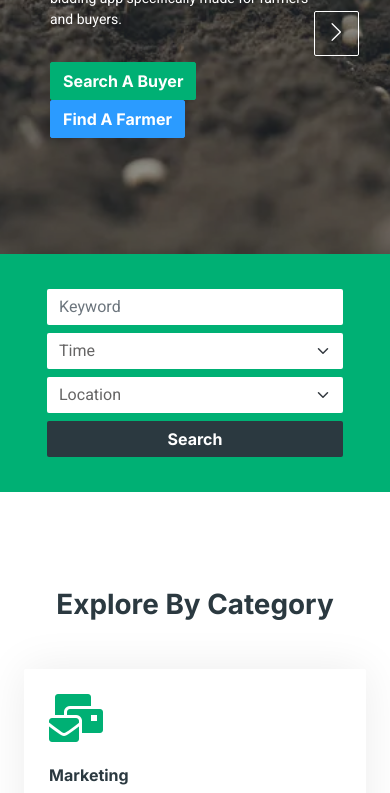
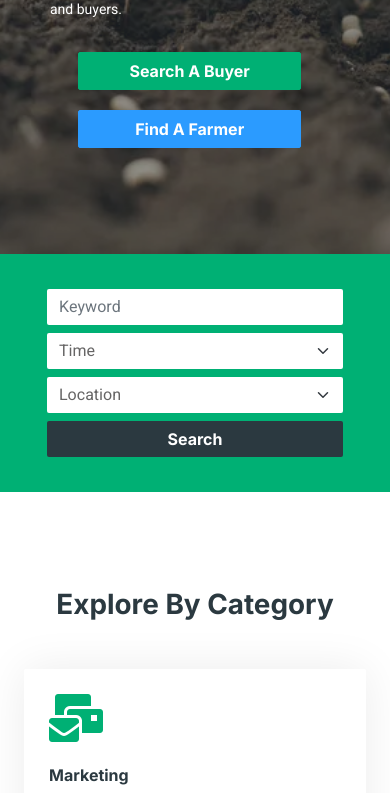
Before and after one commit to adithyansk-2002/HarvestHub, a plain HTML site: page index.html in a window 390 px wide. Shown: the part 321-1114 px from the top of the page. Drawn offline with nearby package versions, Linux system fonts and the light colour scheme.

Commit message:
Compatibility with mobile users

```diff
--- a/css/style.css
+++ b/css/style.css
@@ -218,9 +218,9 @@
     display: flex;
     align-items: center;
     justify-content: center;
-    color: #FFFFFF;
+    color: #ffffff00;
     background: transparent;
-    border: 1px solid #FFFFFF;
+    border: 1px solid #ffffff00;
     border-radius: 2px;
     font-size: 22px;
     transition: .5s;
@@ -391,3 +391,18 @@
     padding-right: 0;
     border-right: none;
 }
+
+@media (max-width: 576px) {
+    .button-container {
+        display: flex;
+        flex-direction: column; /* Stack buttons vertically */
+        align-items: center; /* Center align buttons */
+        gap: 20px; /* Increase space between buttons */
+        width: 100%; /* Ensure container takes full width */
+    }
+
+    .button-container .btn {
+        width: 80%; /* Make buttons take most of the container width */
+        max-width: 300px; /* Optional: limit the maximum width */
+    }
+}
--- a/index.html
+++ b/index.html
@@ -73,7 +73,7 @@
                         </div>
                     </div>
                     <a href="contact.html" class="nav-item nav-link">Contact</a>
-                    <a href="login.html" class="btn btn-primary rounded-0 py-4 px-lg-5 mt-3 mt-lg-0">Sign In<i class="fa fa-arrow-right ms-3"></i></a>
+                    <a href="login.html" class="btn btn-primary rounded-0 py-4 px-lg-5 mt-3 mt-lg-0">Sign In</a>
                 </div>
             </div>
         </nav>
@@ -91,8 +91,10 @@
                                 <div class="col-10 col-lg-8">
                                     <h1 class="display-3 text-white animated slideInDown mb-4">Start Bidding Today!</h1>
                                     <p class="fs-5 fw-medium text-white mb-4 pb-2">Start your bidding today with our easy to use bidding app specifically made for farmers and buyers.</p>
-                                    <a href="" class="btn btn-primary py-md-3 px-md-5 me-3 animated slideInLeft">Search A Buyer</a>
-                                    <a href="" class="btn btn-secondary py-md-3 px-md-5 animated slideInRight">Find A Farmer</a>
+                                    <div class="button-container">
+                                        <a href="buyers.html" class="btn btn-primary">Search A Buyer</a>
+                                        <a href="sellers.html" class="btn btn-secondary">Find A Farmer</a>
+                                    </div>
                                 </div>
                             </div>
                         </div>
@@ -106,8 +108,10 @@
                                 <div class="col-10 col-lg-8">
                                     <h1 class="display-3 text-white animated slideInDown mb-4">Start Bidding Today!</h1>
                                     <p class="fs-5 fw-medium text-white mb-4 pb-2">Start your bidding today with our easy to use bidding app specifically made for farmers and buyers.</p>
-                                    <a href="" class="btn btn-primary py-md-3 px-md-5 me-3 animated slideInLeft">Search A Buyer</a>
-                                    <a href="" class="btn btn-secondary py-md-3 px-md-5 animated slideInRight">Find A Farmer</a>
+                                    <div class="button-container">
+                                        <a href="buyers.html" class="btn btn-primary">Search A Buyer</a>
+                                        <a href="sellers.html" class="btn btn-secondary">Find A Farmer</a>
+                                    </div>
                                 </div>
                             </div>
                         </div>
@@ -697,10 +701,7 @@
                     <div class="row">
                         <div class="col-md-6 text-center text-md-start mb-3 mb-md-0">
                             &copy; <a class="border-bottom" href="#">Your Site Name</a>, All Right Reserved.
-
-							<!--/*** This template is free as long as you keep the footer author’s credit link/attribution link/backlink. If you'd like to use the template without the footer author’s credit link/attribution link/backlink, you can purchase the Credit Removal License from "https://htmlcodex.com/credit-removal". Thank you for your support. ***/-->
-							Designed By <a class="border-bottom" href="https://htmlcodex.com">HTML Codex</a>
-                        </div>
+						</div>
                         <div class="col-md-6 text-center text-md-end">
                             <div class="footer-menu">
                                 <a href="">Home</a>
```
